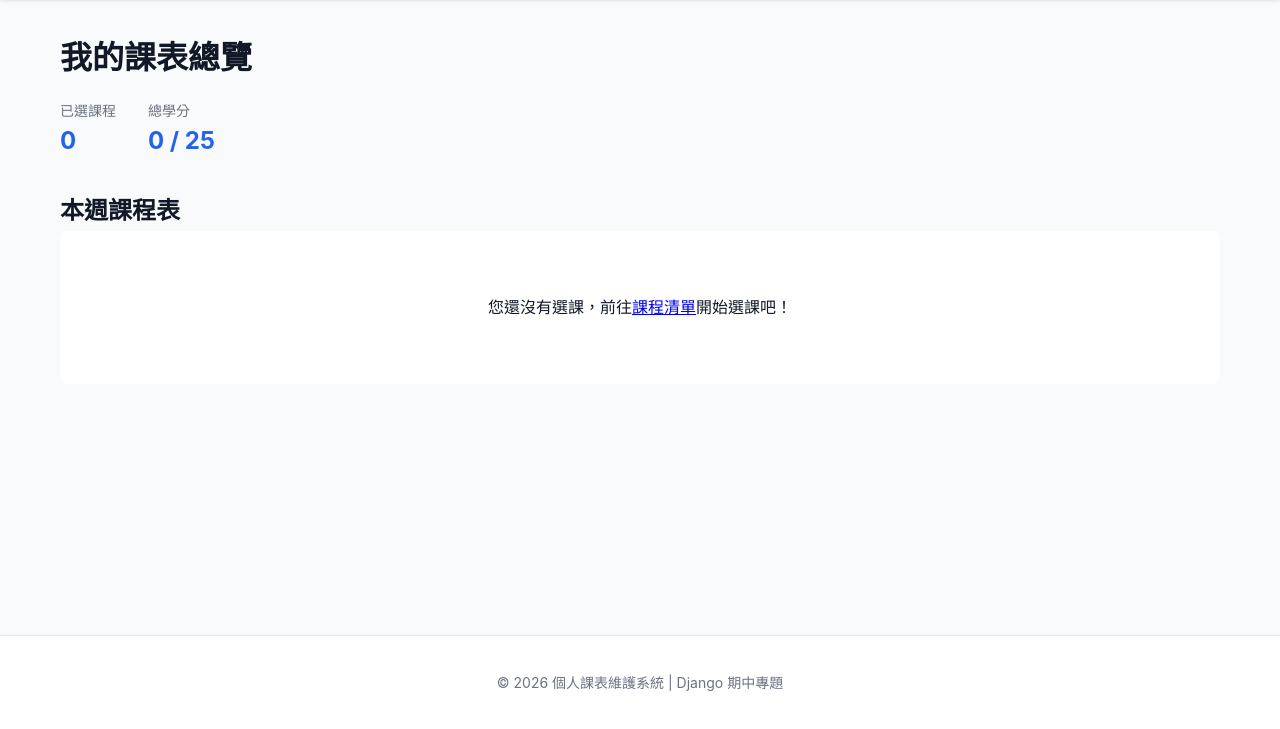
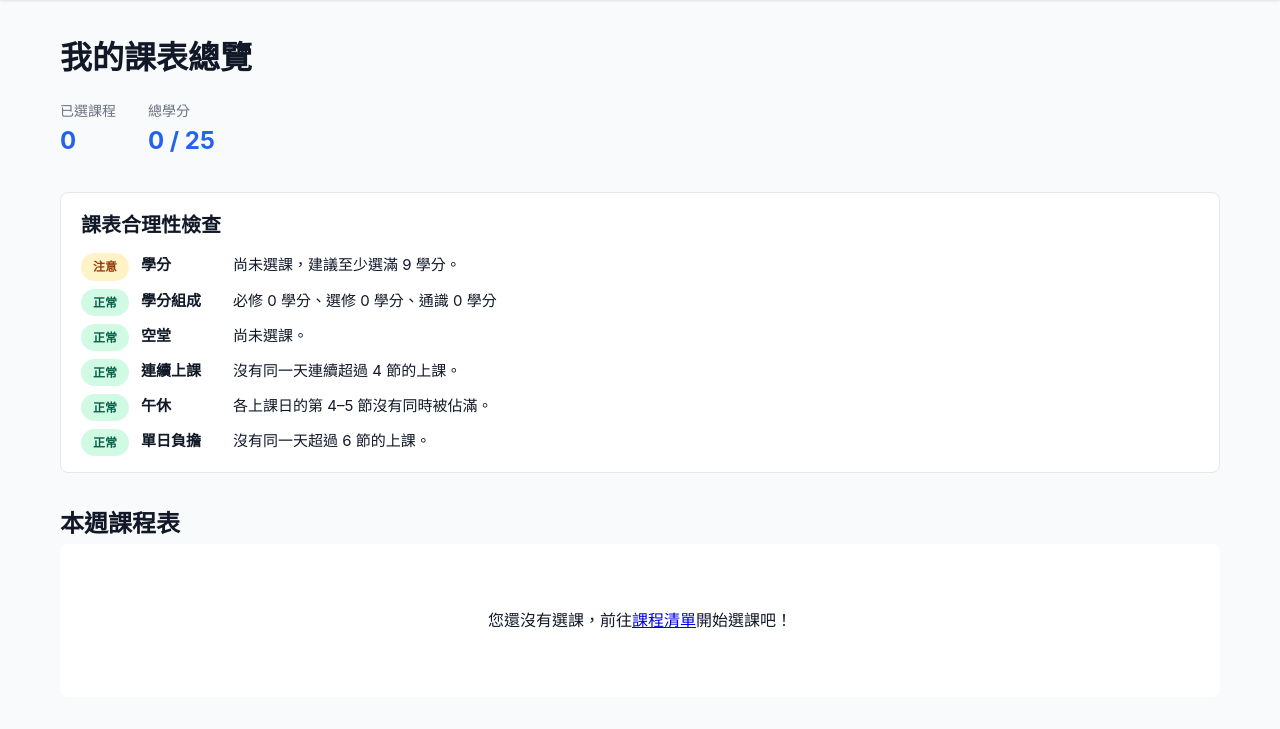
Before and after one commit to 11346070/Class-Schedule, a Django app: page / in a window 1280 px wide. Shown: the part 70-799 px from the top of the page. Before the commit the page ends 761 px from the top, so only its background shows below. Run offline with Django 5.2, Linux system fonts and the light colour scheme; tables that the repository leaves empty hold one stand-in row (values such as "Sample post").

Commit message:
feat: 加入課表合理性檢查與課程資料驗證
讓首頁能看出課表是否合理，清單先顯示選不了的原因，後台也會擋下不合法的時間與學分。

Co-authored-by: Cursor <cursoragent@cursor.com>

```diff
--- a/static/css/style.css
+++ b/static/css/style.css
@@ -278,6 +278,59 @@ body {
     background-color: #fee2e2;
 }
 
+/* === 課表合理性檢查 === */
+.schedule-review {
+    margin-bottom: 2rem;
+    background-color: #fff;
+    border: 1px solid var(--border-color);
+    border-radius: 0.5rem;
+    padding: 1rem 1.25rem;
+}
+
+.schedule-review h2 {
+    font-size: 1.25rem;
+    margin-bottom: 0.75rem;
+}
+
+.health-list {
+    list-style: none;
+    display: flex;
+    flex-direction: column;
+    gap: 0.5rem;
+}
+
+.health-item {
+    display: flex;
+    align-items: flex-start;
+    gap: 0.75rem;
+    font-size: 0.9375rem;
+}
+
+.health-item .badge {
+    flex-shrink: 0;
+}
+
+.health-item strong {
+    min-width: 5rem;
+    flex-shrink: 0;
+}
+
+.enroll-hint {
+    display: block;
+    margin-top: 0.25rem;
+    font-size: 0.75rem;
+    line-height: 1.4;
+    max-width: 16rem;
+}
+
+.enroll-hint-ok {
+    color: #065f46;
+}
+
+.enroll-hint-warn {
+    color: #92400e;
+}
+
 /* === 課表樣式 === */
 .weekly-schedule {
     margin-bottom: 3rem;
@@ -390,6 +443,11 @@ body {
 .badge-danger {
     background-color: #fee2e2;
     color: #991b1b;
+}
+
+.badge-warning {
+    background-color: #fef3c7;
+    color: #92400e;
 }
 
 .course-type-badge {
--- a/templates/index.html
+++ b/templates/index.html
@@ -15,6 +15,24 @@
             <span class="stat-value">{{ total_credits }} / {{ credit_limit }}</span>
         </div>
     </div>
+</div>
+
+<!-- 課表合理性檢查 -->
+<div class="schedule-review">
+    <h2>課表合理性檢查</h2>
+    <ul class="health-list">
+        {% for item in schedule_review %}
+        <li class="health-item">
+            {% if item.ok %}
+            <span class="badge badge-success">正常</span>
+            {% else %}
+            <span class="badge badge-warning">注意</span>
+            {% endif %}
+            <strong>{{ item.name }}</strong>
+            <span>{{ item.message }}</span>
+        </li>
+        {% endfor %}
+    </ul>
 </div>
 
 <!-- 每週課表 -->
--- a/timetable/data_store.py
+++ b/timetable/data_store.py
@@ -17,7 +17,13 @@ from .models import (
     Favorite,
     UserCreditLimit,
     DEFAULT_CREDIT_LIMIT,
+    WEEKDAY_NAMES,
 )
+
+MIN_RECOMMENDED_CREDITS = 9
+MAX_CONSECUTIVE_PERIODS = 4
+MAX_DAILY_PERIODS = 6
+LUNCH_PERIODS = (4, 5)
 
 # 對外仍可引用
 __all__ = ["Course", "CourseDataStore", "course_store", "DEFAULT_CREDIT_LIMIT"]
@@ -309,6 +315,142 @@ class CourseDataStore:
         self.ensure_seeded()
         return list(Course.objects.filter(favorites__user_id=user_id))
 
+    def review_schedule(self, user_id: str) -> List[dict]:
+        """
+        檢查個人課表是否合理。
+        回傳項目含 name、ok、message。ok 為 False 表示需要注意。
+        空堂與學分組成只說明現況，不視為問題。
+        """
+        courses = self.get_user_enrollments(user_id)
+        total_credits = sum(course.credits for course in courses)
+        credit_limit = self.get_user_credit_limit(user_id)
+
+        by_type = {"必修": 0, "選修": 0, "通識": 0}
+        occupied = {day: set() for day in range(1, 8)}
+        for course in courses:
+            by_type[course.course_type] = by_type.get(course.course_type, 0) + course.credits
+            if course.weekday not in occupied:
+                continue
+            start = max(1, course.start_period)
+            end = min(13, course.end_period)
+            for period in range(start, end + 1):
+                occupied[course.weekday].add(period)
+
+        checks = []
+        if total_credits < MIN_RECOMMENDED_CREDITS:
+            if courses:
+                credit_message = (
+                    f"目前 {total_credits} 學分，低於建議的 {MIN_RECOMMENDED_CREDITS} 學分。"
+                )
+            else:
+                credit_message = f"尚未選課，建議至少選滿 {MIN_RECOMMENDED_CREDITS} 學分。"
+            checks.append({"name": "學分", "ok": False, "message": credit_message})
+        elif total_credits > credit_limit:
+            checks.append({
+                "name": "學分",
+                "ok": False,
+                "message": f"目前 {total_credits} 學分，已超過上限 {credit_limit} 學分。",
+            })
+        else:
+            checks.append({
+                "name": "學分",
+                "ok": True,
+                "message": f"目前 {total_credits} 學分，未超過上限 {credit_limit} 學分。",
+            })
+
+        composition = "、".join(
+            f"{name} {credits} 學分" for name, credits in by_type.items()
+        )
+        checks.append({"name": "學分組成", "ok": True, "message": composition})
+
+        gaps = []
+        long_runs = []
+        no_lunch = []
+        heavy_days = []
+        for day in range(1, 8):
+            periods = sorted(occupied[day])
+            day_name = WEEKDAY_NAMES[day]
+            if len(periods) >= 2:
+                for period in range(periods[0], periods[-1]):
+                    if period not in occupied[day]:
+                        gaps.append(f"{day_name}第 {period} 節")
+            if not periods:
+                continue
+
+            run = 1
+            best = 1
+            best_start = periods[0]
+            start = periods[0]
+            for index in range(1, len(periods)):
+                if periods[index] == periods[index - 1] + 1:
+                    run += 1
+                    if run > best:
+                        best = run
+                        best_start = start
+                else:
+                    run = 1
+                    start = periods[index]
+            if best > MAX_CONSECUTIVE_PERIODS:
+                best_end = best_start + best - 1
+                long_runs.append(
+                    f"{day_name}第 {best_start}–{best_end} 節（連續 {best} 節）"
+                )
+            if all(period in occupied[day] for period in LUNCH_PERIODS):
+                no_lunch.append(day_name)
+            if len(periods) > MAX_DAILY_PERIODS:
+                heavy_days.append(f"{day_name}共 {len(periods)} 節")
+
+        if gaps:
+            gap_message = "已選課程之間有空堂：" + "、".join(gaps) + "。"
+        elif courses:
+            gap_message = "已選課程之間沒有空堂。"
+        else:
+            gap_message = "尚未選課。"
+        checks.append({"name": "空堂", "ok": True, "message": gap_message})
+
+        if long_runs:
+            checks.append({
+                "name": "連續上課",
+                "ok": False,
+                "message": "同一天連續超過 "
+                f"{MAX_CONSECUTIVE_PERIODS} 節：" + "、".join(long_runs) + "。",
+            })
+        else:
+            checks.append({
+                "name": "連續上課",
+                "ok": True,
+                "message": f"沒有同一天連續超過 {MAX_CONSECUTIVE_PERIODS} 節的上課。",
+            })
+
+        if no_lunch:
+            checks.append({
+                "name": "午休",
+                "ok": False,
+                "message": "第 4–5 節都被課程佔滿：" + "、".join(no_lunch) + "。",
+            })
+        else:
+            checks.append({
+                "name": "午休",
+                "ok": True,
+                "message": "各上課日的第 4–5 節沒有同時被佔滿。",
+            })
+
+        if heavy_days:
+            checks.append({
+                "name": "單日負擔",
+                "ok": False,
+                "message": f"同一天超過 {MAX_DAILY_PERIODS} 節："
+                + "、".join(heavy_days) + "。",
+            })
+        else:
+            checks.append({
+                "name": "單日負擔",
+                "ok": True,
+                "message": f"沒有同一天超過 {MAX_DAILY_PERIODS} 節的上課。",
+            })
+
+        return checks
+
     def get_free_periods(self, user_id: str):
         """計算空堂節次（保留 API，目前首頁未使用）"""
         enrolled_courses = self.get_user_enrollments(user_id)
--- a/timetable/views.py
+++ b/timetable/views.py
@@ -21,6 +21,25 @@ def get_user_id(request):
         request.session['user_id'] = request.session.session_key
 
     return request.session['user_id']
+
+
+def courses_with_enroll_status(user_id, courses, enrolled_course_ids):
+    """為清單上的每門課附上是否已選，以及選不了的原因。"""
+    courses_with_status = []
+    for course in courses:
+        course_dict = course.to_dict()
+        course_dict['is_enrolled'] = course.course_id in enrolled_course_ids
+        if course_dict['is_enrolled']:
+            course_dict['can_enroll'] = False
+            course_dict['enroll_message'] = '已選修'
+        else:
+            can_enroll, message = course_store.check_enrollment_eligibility(
+                user_id, course.course_id
+            )
+            course_dict['can_enroll'] = can_enroll
+            course_dict['enroll_message'] = message
+        courses_with_status.append(course_dict)
+    return courses_with_status
 
 
 def redirect_after_action(request, default='course_list'):
@@ -74,6 +93,7 @@ def index(request):
         'credit_limit': credit_limit,
         'enrolled_count': len(enrolled_courses),
         'weekly_schedule': weekly_schedule,
+        'schedule_review': course_store.review_schedule(user_id),
         'weekdays': [
             (1, '週一'), (2, '週二'), (3, '週三'),
             (4, '週四'), (5, '週五'), (6, '週六'), (7, '週日')
@@ -106,12 +126,11 @@ def course_list(request):
     enrolled_course_ids = {c.course_id for c in course_store.get_user_enrollments(user_id)}
     favorited_course_ids = {c.course_id for c in course_store.get_user_favorites(user_id)}
 
-    courses_with_status = []
-    for course in courses:
-        course_dict = course.to_dict()
-        course_dict['is_enrolled'] = course.course_id in enrolled_course_ids
-        course_dict['is_favorited'] = course.course_id in favorited_course_ids
-        courses_with_status.append(course_dict)
+    courses_with_status = courses_with_enroll_status(
+        user_id, courses, enrolled_course_ids
+    )
+    for course_dict in courses_with_status:
+        course_dict['is_favorited'] = course_dict['course_id'] in favorited_course_ids
 
     context = {
         'courses': courses_with_status,
@@ -269,21 +288,9 @@ def favorites(request):
     # 檢查每門課程的選課狀態及預檢結果
     enrolled_course_ids = {c.course_id for c in course_store.get_user_enrollments(user_id)}
 
-    courses_with_status = []
-    for course in favorited_courses:
-        course_dict = course.to_dict()
-        course_dict['is_enrolled'] = course.course_id in enrolled_course_ids
-
-        # 選課預檢
-        if not course_dict['is_enrolled']:
-            can_enroll, message = course_store.check_enrollment_eligibility(user_id, course.course_id)
-            course_dict['can_enroll'] = can_enroll
-            course_dict['enroll_message'] = message
-        else:
-            course_dict['can_enroll'] = False
-            course_dict['enroll_message'] = '已選修'
-
-        courses_with_status.append(course_dict)
+    courses_with_status = courses_with_enroll_status(
+        user_id, favorited_courses, enrolled_course_ids
+    )
 
     context = {
         'courses': courses_with_status,
```
Also changed, not shown: templates/course_list.html (+10 -3 lines), templates/favorites.html (+6 -6 lines), timetable/models.py (+44 -0 lines), README.md.
